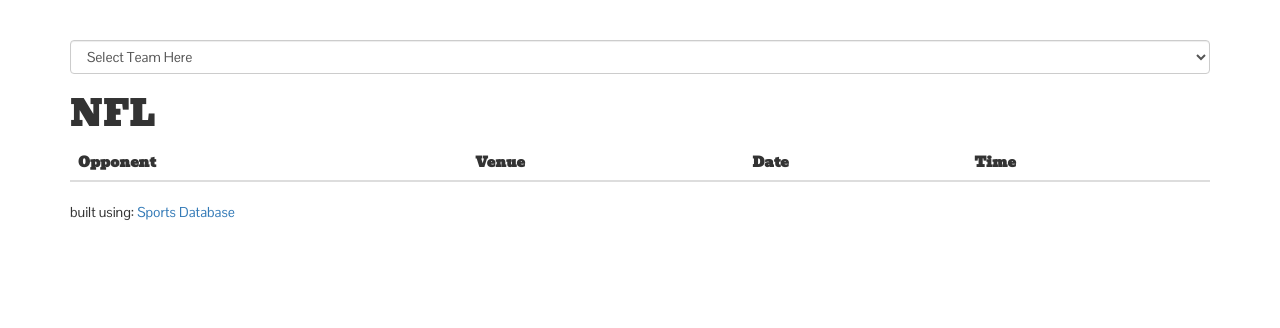
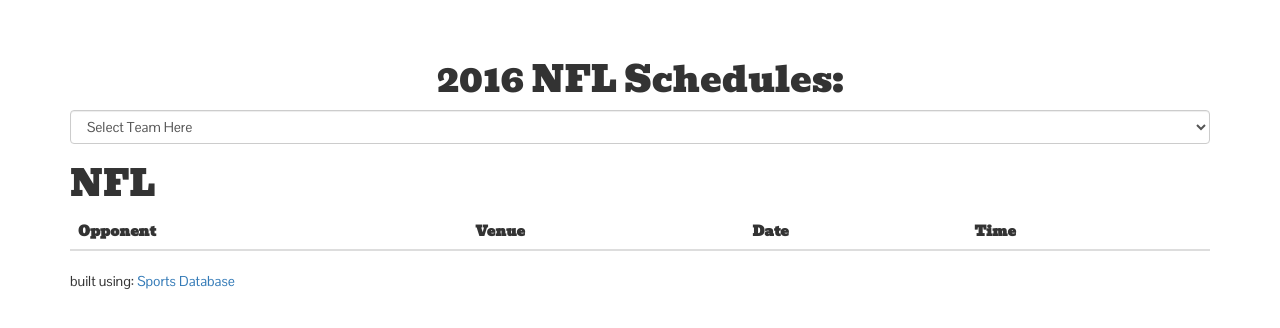
Before and after one commit to mawittenauer/sports-schedule-app, a plain HTML site: page index.html in a window 1280 px wide. Drawn offline with nearby package versions, Linux system fonts and the light colour scheme.

Commit message:
Add header to index.html file

```diff
--- a/index.html
+++ b/index.html
@@ -11,6 +11,7 @@
   </head>
   <body>
     <div class="container">
+      <h1 class="text-center">2016 NFL Schedules:</h1>
       <div id="selector">
       </div>
       <h1 id="team-name">NFL</h1>
```
